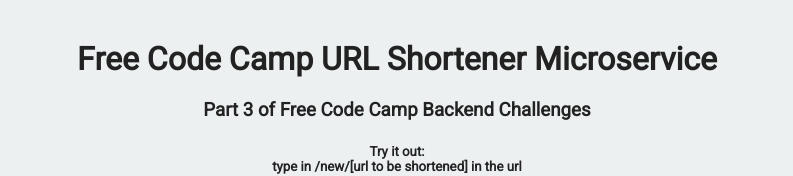
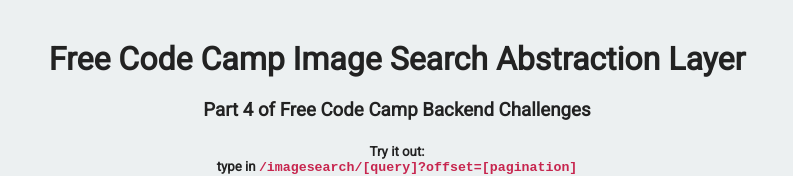
Before and after one commit to jcsonofashepherd/freecodecamp-jcc-image-search-abstraction-layer, a website: page views/index.html in a window 1280 px wide. Shown: the top 176 px of the page, without its empty margins (243-1036 px from the left). Drawn offline with Linux system fonts and the light colour scheme.

Commit message:
Checkpoint

```diff
--- a/views/index.html
+++ b/views/index.html
@@ -2,7 +2,7 @@
 <html>
 
    <head>
-      <title> URL Shortener Microservice | FCC Backend Challenges </title>
+      <title> Image Search Abstraction Layer | FCC Backend Challenges </title>
       <link rel="shortcut icon" href="https://cdn.hyperdev.com/us-east-1%3A52a203ff-088b-420f-81be-45bf559d01b1%2Ffavicon.ico" type="image/x-icon"/>
       <link href="https://fonts.googleapis.com/css?family=Roboto" rel="stylesheet" type="text/css">
       <link href="/public/style.css" rel="stylesheet" type="text/css">
@@ -10,14 +10,16 @@
 
    <body>
       <div class="container">
-         <h1>Free Code Camp URL Shortener Microservice</h1>
-         <h3>Part 3 of Free Code Camp Backend Challenges</h3>
+         <h1>Free Code Camp Image Search Abstraction Layer</h1>
+         <h3>Part 4 of Free Code Camp Backend Challenges</h3>
          <h5>Try it out:
-         <br>type in /new/[url to be shortened] in the url
+         <br>type in <code>/imagesearch/[query]?offset=[pagination]</code>
+         <br>or
+         <br><code>/latest/</code> in the url
          <br><br>e.g. input:
-         <br><code>https://jcasabar-url-shortener.glitch.me/new/https://www.google.com</code>
-         <br><br>e.g. output (shortened url may vary):
-         <br><code>{"original_url":"https://www.google.com","short_url":"https://jcasabar-test.glitch.me/7764"}</code></h5>
+         <br><code>https://jcasabar-image-search-abstraction.glitch.me/imagesearch</code>
+         <br>or
+         <br><code>https://jcasabar-image-search-abstraction.glitch.me/latest/</code></h5>
       </div>
    </body>
 
```
Also changed, not shown: README.md.
